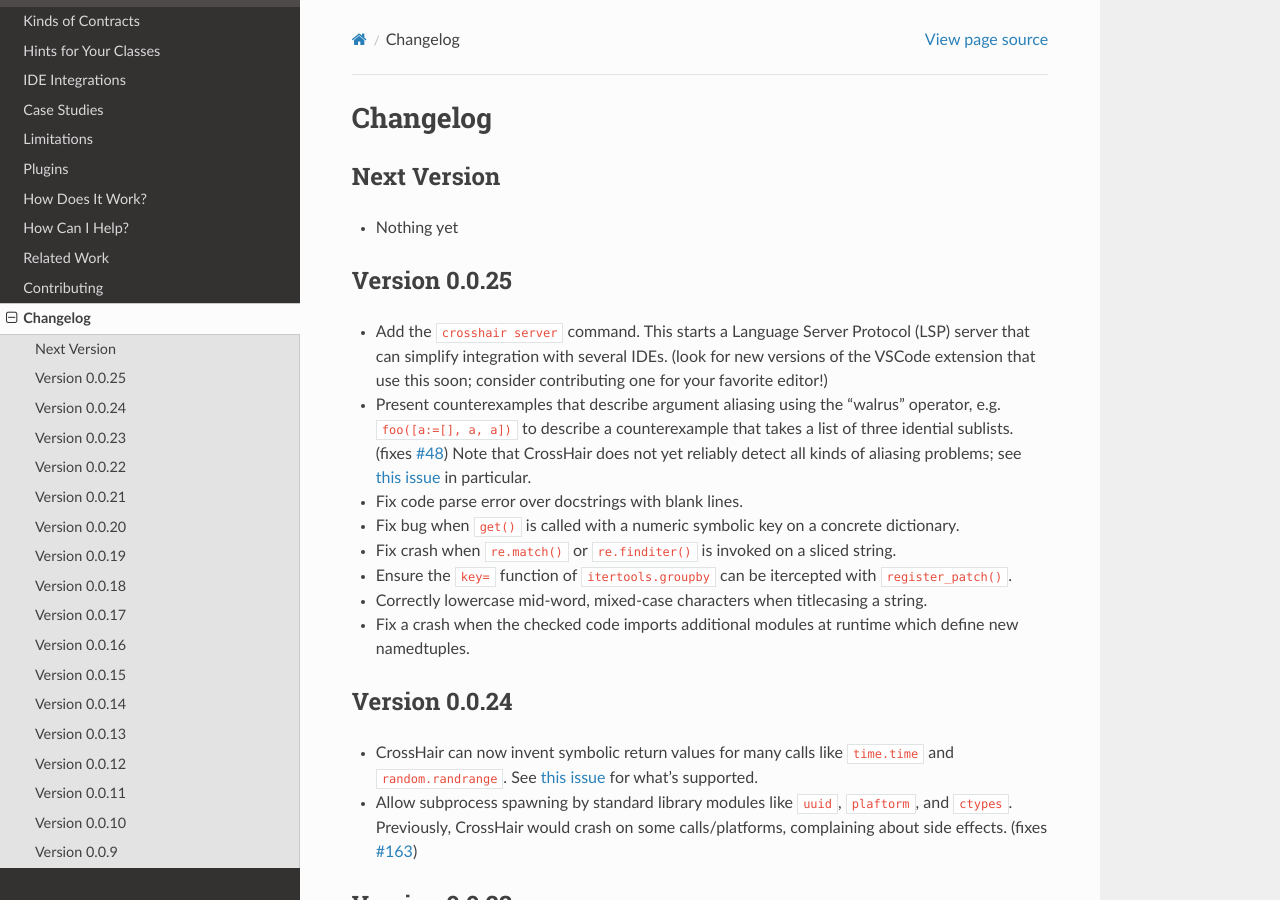
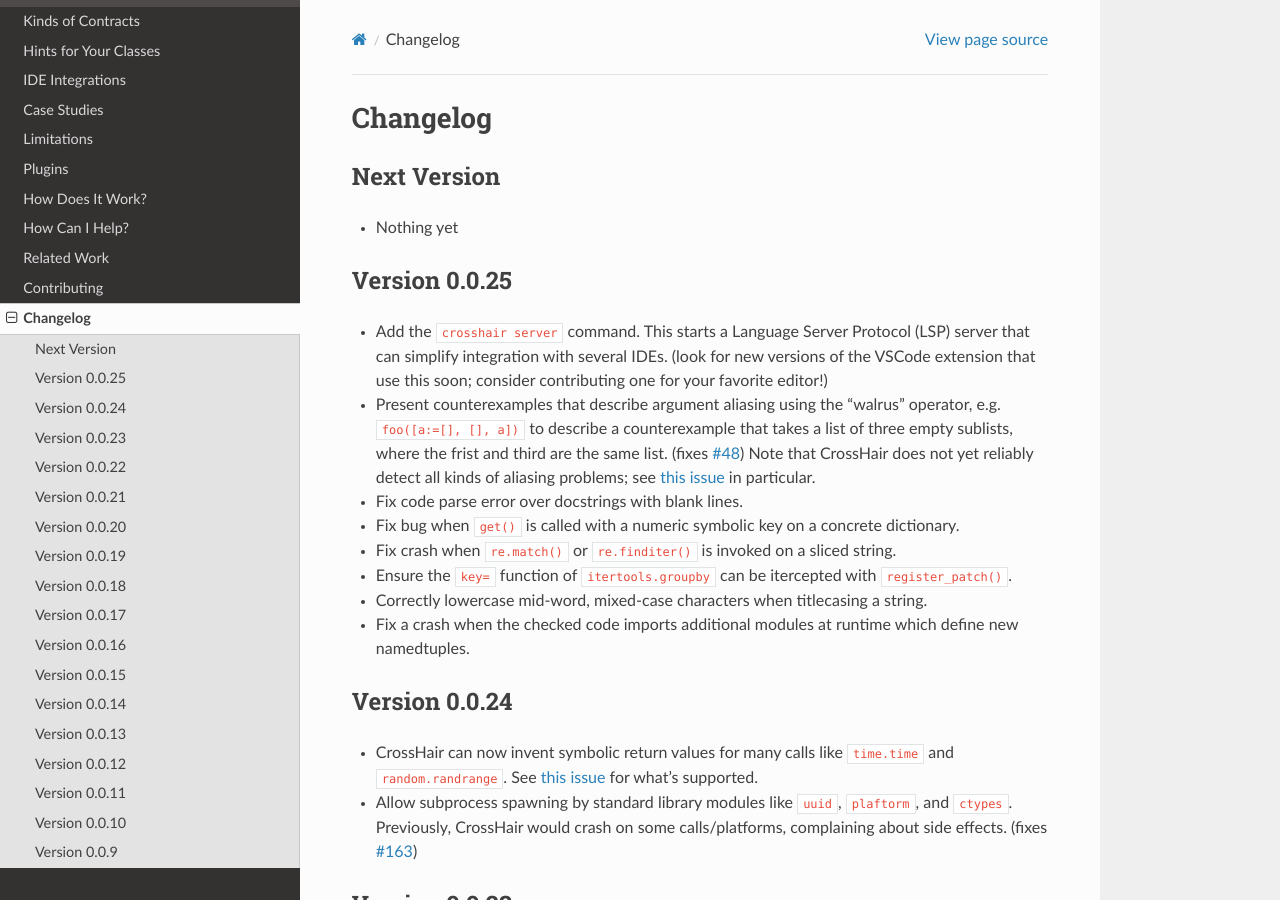
Before and after one commit to pschanely/CrossHair, a Sphinx documentation site: the page built from doc/source/changelog.rst, in a window 1280 px wide and 900 px high. Built offline with Sphinx 7.4.7 and the Read the Docs theme 2.0.0, drawn with Linux system fonts in a browser that asks for light colours; the version number is read from the project's files by our own code.

Commit message:
Improve aliasing exmaple in the changelog

```diff
--- a/doc/source/changelog.rst
+++ b/doc/source/changelog.rst
@@ -17,8 +17,8 @@
   (look for new versions of the VSCode extension that use this soon; consider
   contributing one for your favorite editor!)
 * Present counterexamples that describe argument aliasing using the
-  "walrus" operator, e.g. ``foo([a:=[], a, a])`` to describe a counterexample that
-  takes a list of three idential sublists.
+  "walrus" operator, e.g. ``foo([a:=[], [], a])`` to describe a counterexample that
+  takes a list of three empty sublists, where the frist and third are the same list.
   (fixes `#48 <https://github.com/pschanely/CrossHair/issues/48>`__)
   Note that CrossHair does not yet reliably detect all kinds of aliasing problems;
   see `this issue <https://github.com/pschanely/CrossHair/issues/47>`__ in particular.
```
